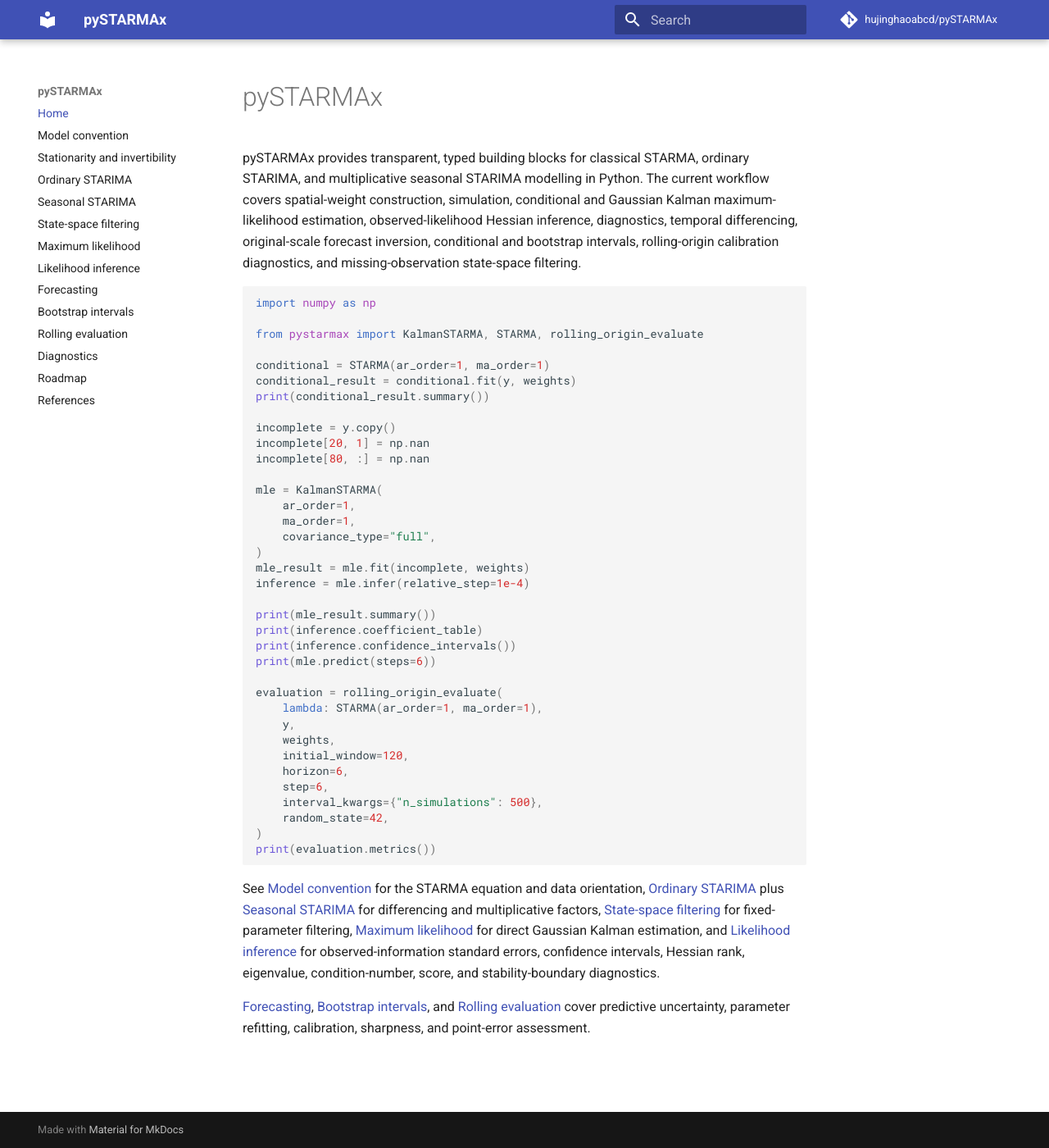
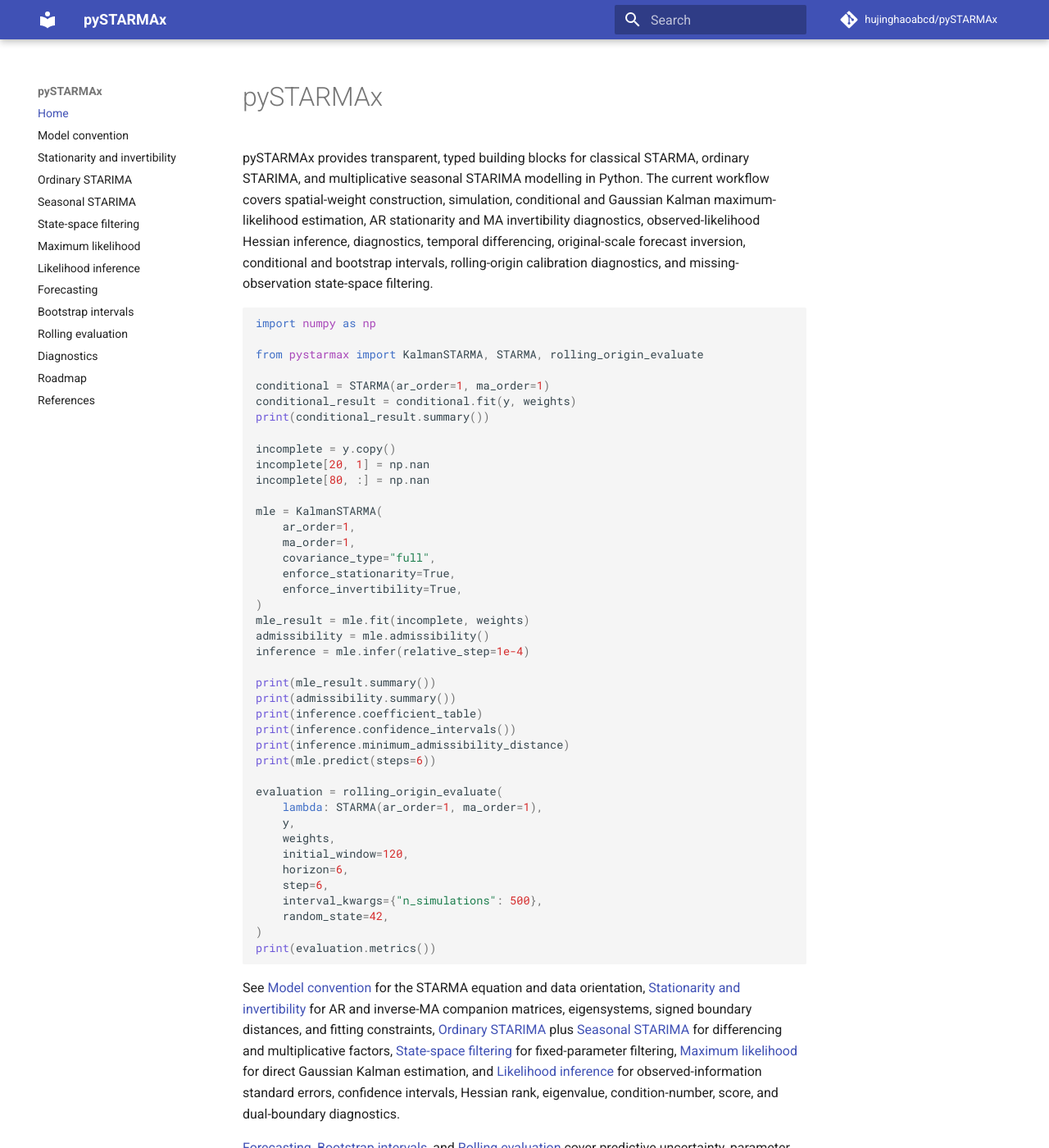
Before and after one commit to hujinghaoabcd/pySTARMAx, an MkDocs documentation site: the page built from docs/index.md, in a window 1280 px wide and 1400 px high. Shown: the whole window at 82% size. Built offline with MkDocs 1.6.1 and Material for MkDocs 9.7.7, drawn with Linux system fonts in a browser that asks for light colours; comment, search, counter and statistics services are not loaded.

Commit message:
Add admissibility diagnostics to documentation home

````diff
--- a/docs/index.md
+++ b/docs/index.md
@@ -3,9 +3,10 @@
 pySTARMAx provides transparent, typed building blocks for classical STARMA,
 ordinary STARIMA, and multiplicative seasonal STARIMA modelling in Python. The
 current workflow covers spatial-weight construction, simulation, conditional and
-Gaussian Kalman maximum-likelihood estimation, observed-likelihood Hessian
-inference, diagnostics, temporal differencing, original-scale forecast inversion,
-conditional and bootstrap intervals, rolling-origin calibration diagnostics, and
+Gaussian Kalman maximum-likelihood estimation, AR stationarity and MA
+invertibility diagnostics, observed-likelihood Hessian inference, diagnostics,
+temporal differencing, original-scale forecast inversion, conditional and
+bootstrap intervals, rolling-origin calibration diagnostics, and
 missing-observation state-space filtering.
 
 ```python
@@ -25,13 +26,18 @@ mle = KalmanSTARMA(
     ar_order=1,
     ma_order=1,
     covariance_type="full",
+    enforce_stationarity=True,
+    enforce_invertibility=True,
 )
 mle_result = mle.fit(incomplete, weights)
+admissibility = mle.admissibility()
 inference = mle.infer(relative_step=1e-4)
 
 print(mle_result.summary())
+print(admissibility.summary())
 print(inference.coefficient_table)
 print(inference.confidence_intervals())
+print(inference.minimum_admissibility_distance)
 print(mle.predict(steps=6))
 
 evaluation = rolling_origin_evaluate(
@@ -48,13 +54,15 @@ print(evaluation.metrics())
 ```
 
 See [Model convention](model.md) for the STARMA equation and data orientation,
-[Ordinary STARIMA](starima.md) plus [Seasonal STARIMA](seasonal.md) for
-differencing and multiplicative factors, [State-space filtering](state_space.md)
-for fixed-parameter filtering, [Maximum likelihood](maximum_likelihood.md) for
-direct Gaussian Kalman estimation, and
-[Likelihood inference](likelihood_inference.md) for observed-information standard
-errors, confidence intervals, Hessian rank, eigenvalue, condition-number, score,
-and stability-boundary diagnostics.
+[Stationarity and invertibility](admissibility.md) for AR and inverse-MA
+companion matrices, eigensystems, signed boundary distances, and fitting
+constraints, [Ordinary STARIMA](starima.md) plus
+[Seasonal STARIMA](seasonal.md) for differencing and multiplicative factors,
+[State-space filtering](state_space.md) for fixed-parameter filtering,
+[Maximum likelihood](maximum_likelihood.md) for direct Gaussian Kalman
+estimation, and [Likelihood inference](likelihood_inference.md) for
+observed-information standard errors, confidence intervals, Hessian rank,
+eigenvalue, condition-number, score, and dual-boundary diagnostics.
 
 [Forecasting](forecasting.md), [Bootstrap intervals](bootstrap.md), and
 [Rolling evaluation](evaluation.md) cover predictive uncertainty, parameter
````
